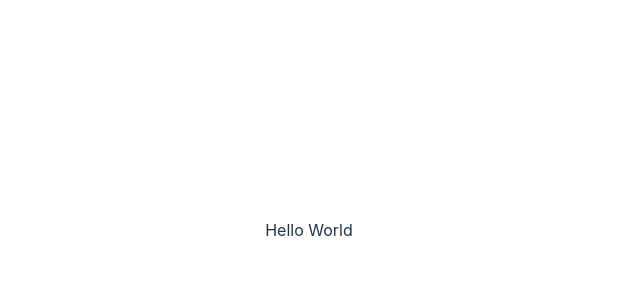
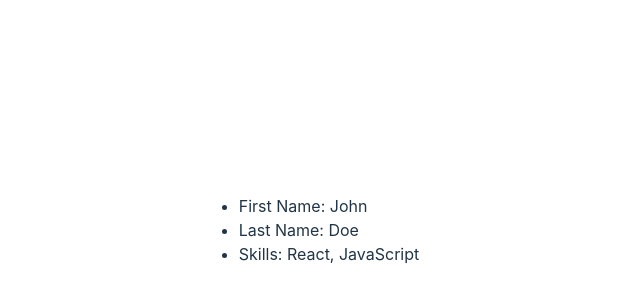
Before and after one commit to manikbajaj/fullstack-react, a React (Vite) app: page / in a window 1280 px wide. Shown: the part 170-470 px from the top of the page, without its empty margins (331-971 px from the left). Built offline with nearby package versions, Linux system fonts and the light colour scheme.

Commit message:
Final Code FSDB744

```diff
--- a/src/App.jsx
+++ b/src/App.jsx
@@ -1,7 +1,9 @@
+import UserProfile from "./components/UserProfile/userProfile.jsx";
+
 function App() {
   return (
     <>
-      <p>Hello World</p>
+      <UserProfile />
     </>
   );
 }
--- /dev/null
+++ b/src/components/userProfile/userProfile.css
@@ -0,0 +1,3 @@
+.user-details {
+  text-align: left;
+}
--- /dev/null
+++ b/src/components/userProfile/userProfile.jsx
@@ -0,0 +1,16 @@
+// import React from "react";
+import "./userProfile.css";
+
+export default function UserProfile() {
+  return (
+    <>
+      <section>
+        <ul class="user-details">
+          <li>First Name: John</li>
+          <li>Last Name: Doe</li>
+          <li>Skills: React, JavaScript</li>
+        </ul>
+      </section>
+    </>
+  );
+}
```
